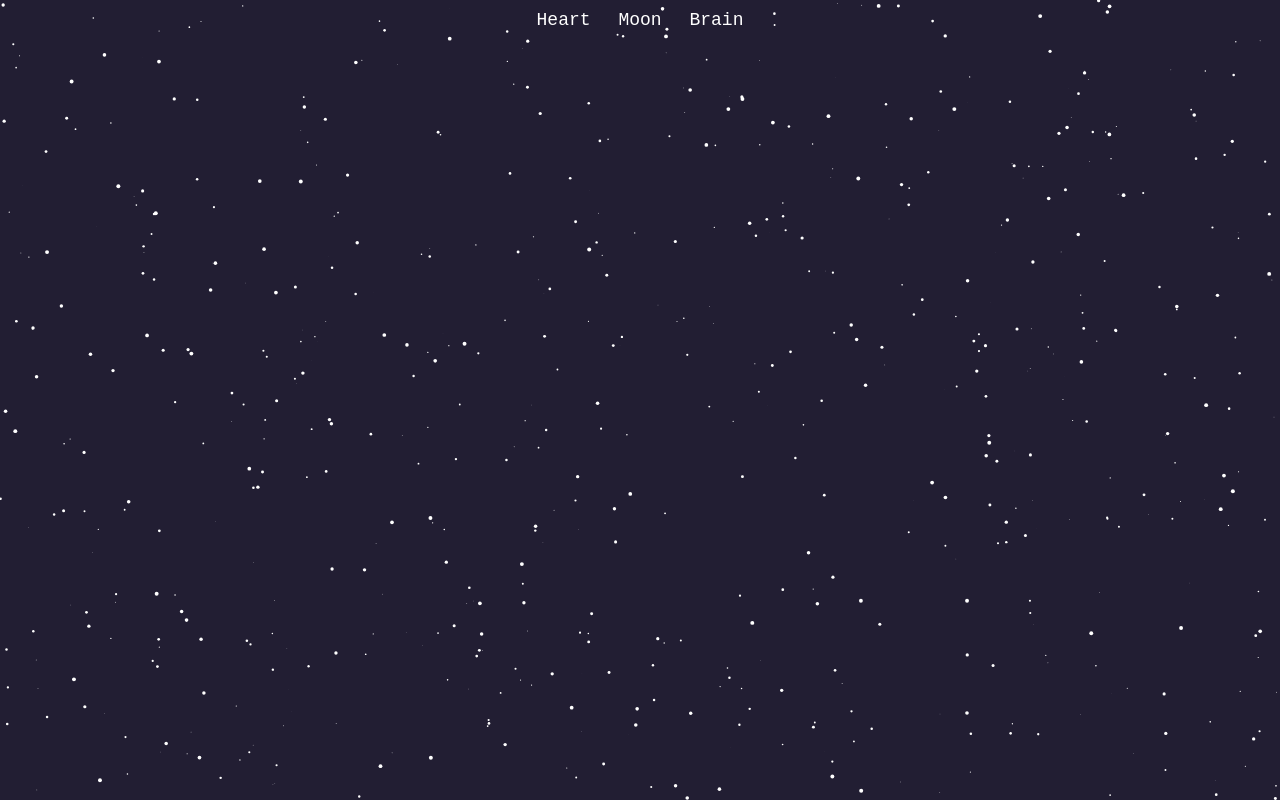
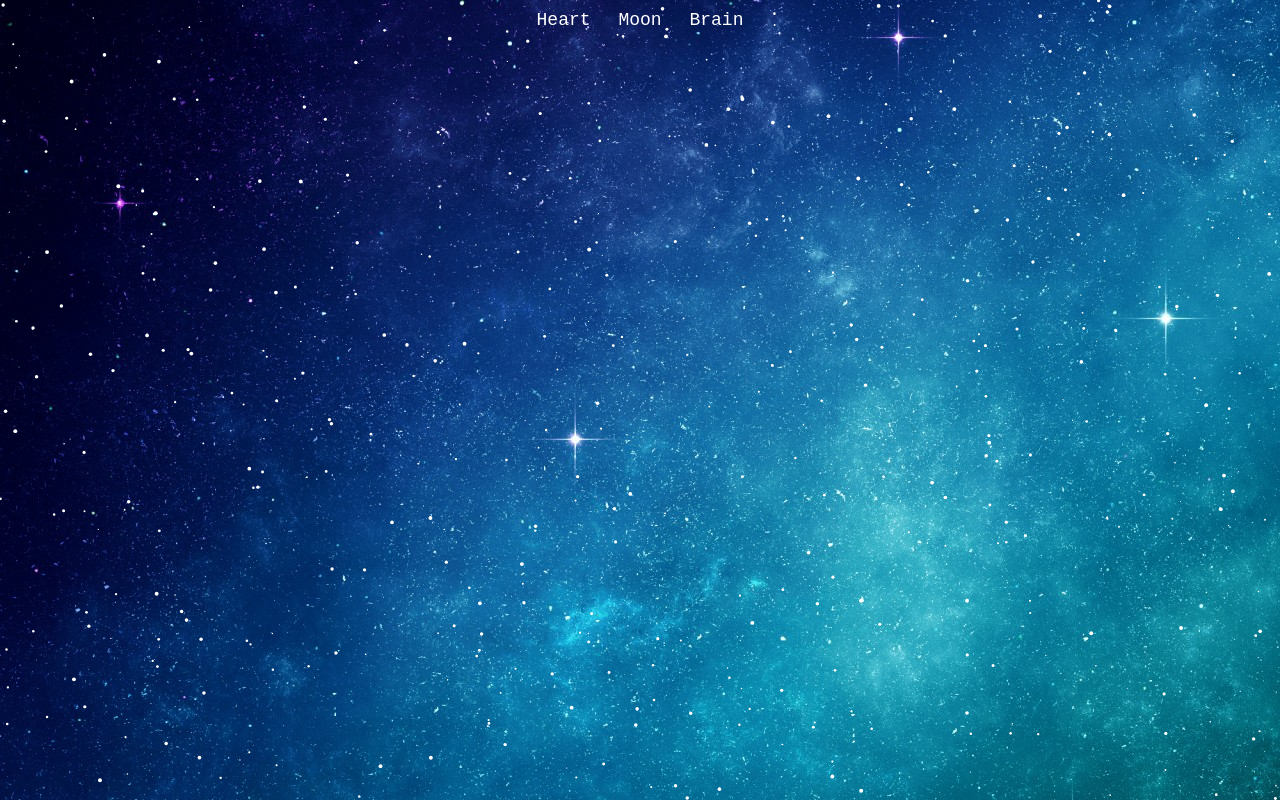
Before and after one commit to aliabidzaidi/three-js, a plain HTML site: page index.html in a window 1280 px wide. Drawn offline with nearby package versions, Linux system fonts and the light colour scheme.

Commit message:
Fix in url

```diff
--- a/style.css
+++ b/style.css
@@ -39,7 +39,7 @@ canvas {
     rgb(51, 45, 30) 100%,
     rgba(32, 38, 38, 1) 0%
   ); */
-  background: url("/milky-waay.jpg") repeat;
+  background: url("/milky-way.jpg") repeat;
   height: 100%;
   width: 100%;
 }
```
